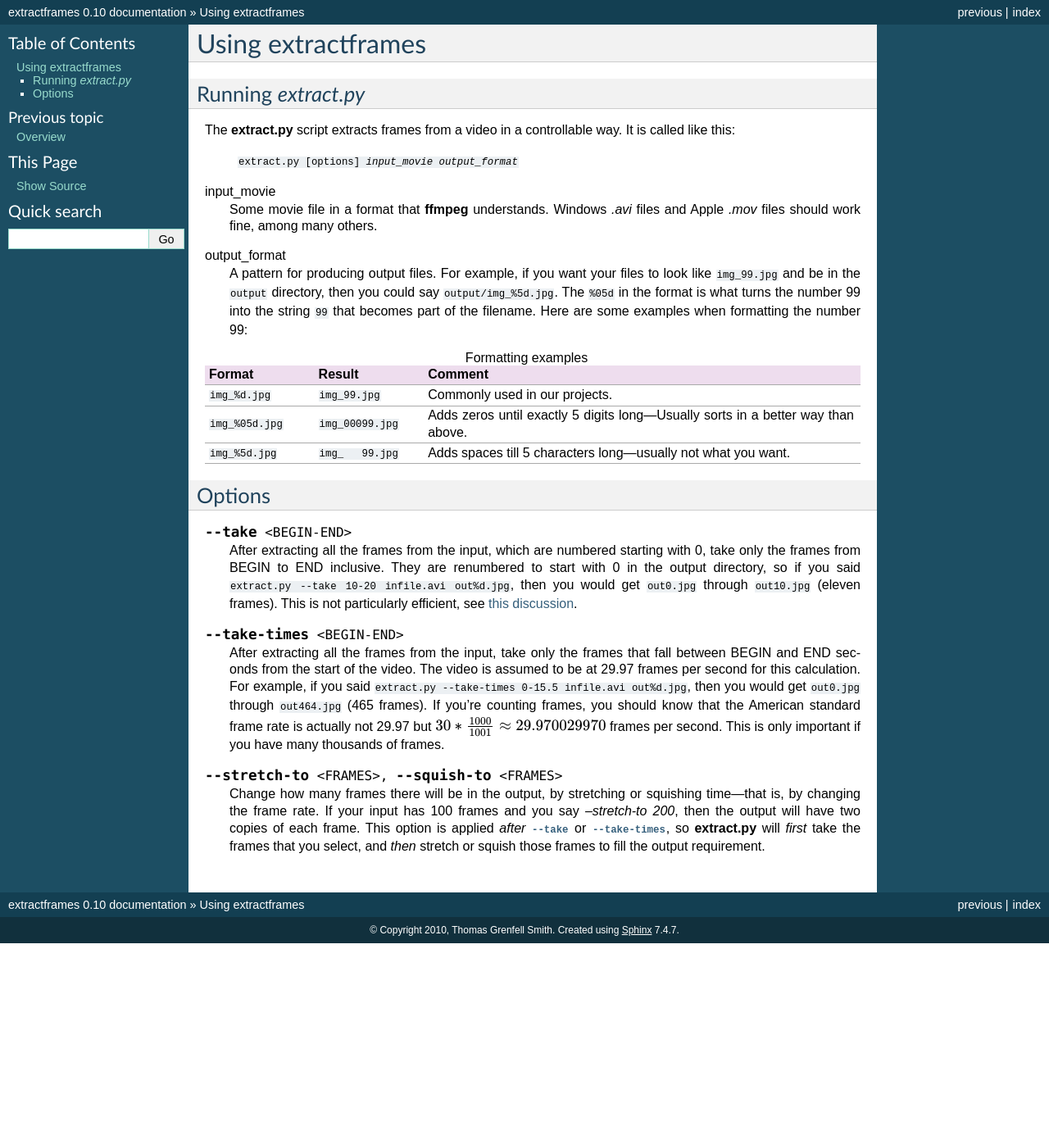
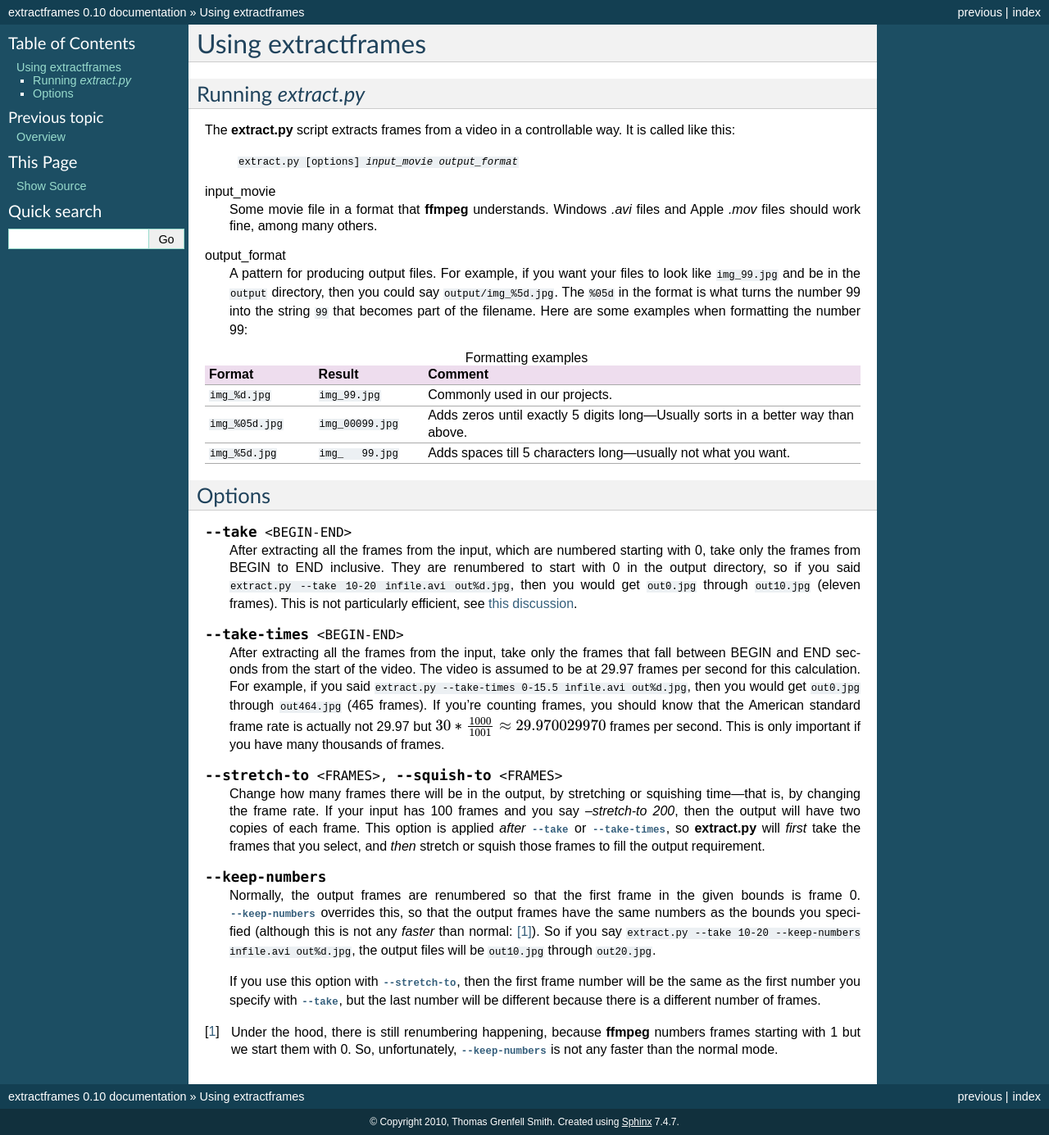
Before and after one commit to tgs/extractframes, a Sphinx documentation site: the page built from doc/source/invocation.rst, in a window 1280 px wide. Shown: the whole page at 82% size. Built offline with Sphinx 7.4.7, drawn with Linux system fonts in a browser that asks for light colours; formulas are drawn with MathJax 3; before the commit the page ends 1151 px from its top, so only the background shows below that.

Commit message:
Add a missing test and documentation
Make sure we test for --stretch-to together with --keep-numbers.

```diff
--- a/doc/source/invocation.rst
+++ b/doc/source/invocation.rst
@@ -64,3 +64,24 @@ Options
    :option:`--take` or :option:`--take-times`, so :program:`extract.py`
    will *first* take the frames that you select, and *then* stretch or
    squish those frames to fill the output requirement.
+
+.. option:: --keep-numbers
+
+   Normally, the output frames are renumbered so that the first frame in the
+   given bounds is frame 0.  :option:`--keep-numbers` overrides this, so that
+   the output frames have the same numbers as the bounds you specified
+   (although this is not any *faster* than normal: [#f1]_).  So if you say
+   :samp:`extract.py --take 10-20 --keep-numbers infile.avi out%d.jpg`, the
+   output files will be :file:`out10.jpg` through :file:`out20.jpg`.
+
+   If you use this option with :option:`--stretch-to`, then the first frame
+   number will be the same as the first number you specify with
+   :option:`--take`, but the last number will be different because there is a
+   different number of frames.
+
+
+.. [#f1]
+   Under the hood, there is still renumbering happening, because
+   :program:`ffmpeg` numbers frames starting with 1 but we start them with 0.
+   So, unfortunately, :option:`--keep-numbers` is not any faster than the
+   normal mode.
```
Also changed, not shown: 1 other file.
